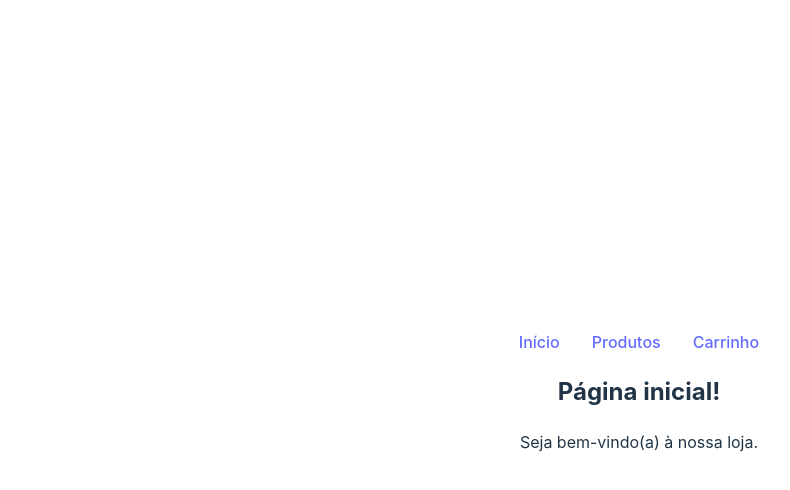
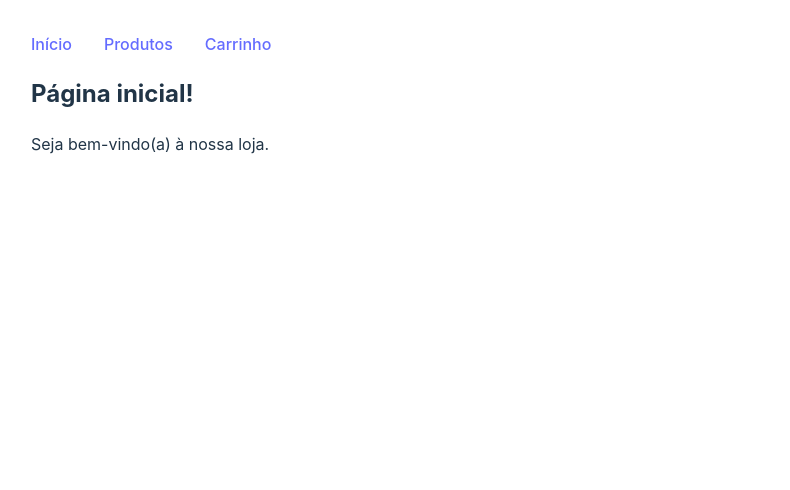
Before and after one commit to AntonioAndreDev/rotas-no-react-revelo, a React (Vite) app in the folder rotas/: page / in a window 1280 px wide. Shown: the top 490 px of the page, without its empty margins (1-791 px from the left). Built offline with nearby package versions, Linux system fonts and the light colour scheme.

Commit message:
Criando um layout padrão para as rotas

```diff
--- a/rotas/src/index.css
+++ b/rotas/src/index.css
@@ -25,10 +25,8 @@ a:hover {
 
 body {
   margin: 0;
+  padding: 2rem;
   display: flex;
-  justify-content: center;
-  align-items: center;
-  text-align: center;
   min-width: 320px;
   min-height: 100vh;
 }
```
Also changed, not shown: rotas/src/pages/RootLayout.jsx (added, +12 -0 lines).
